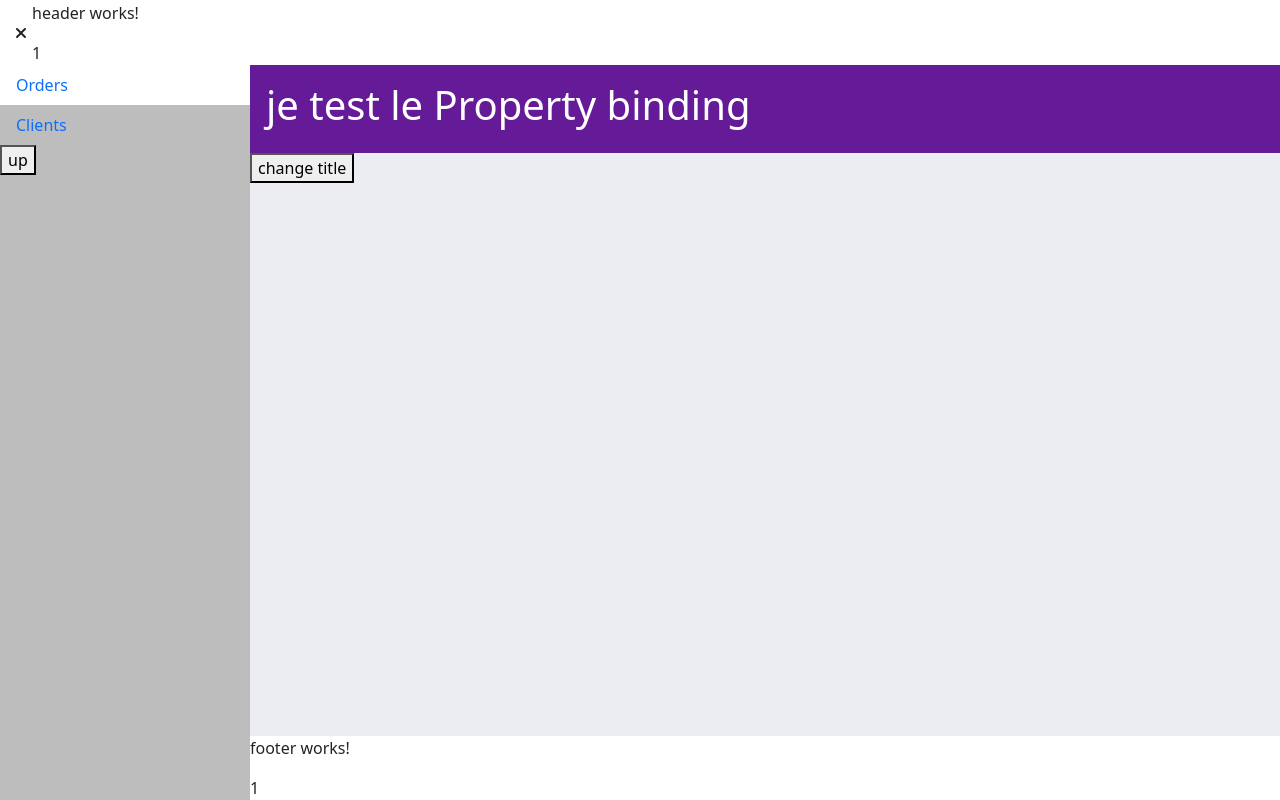
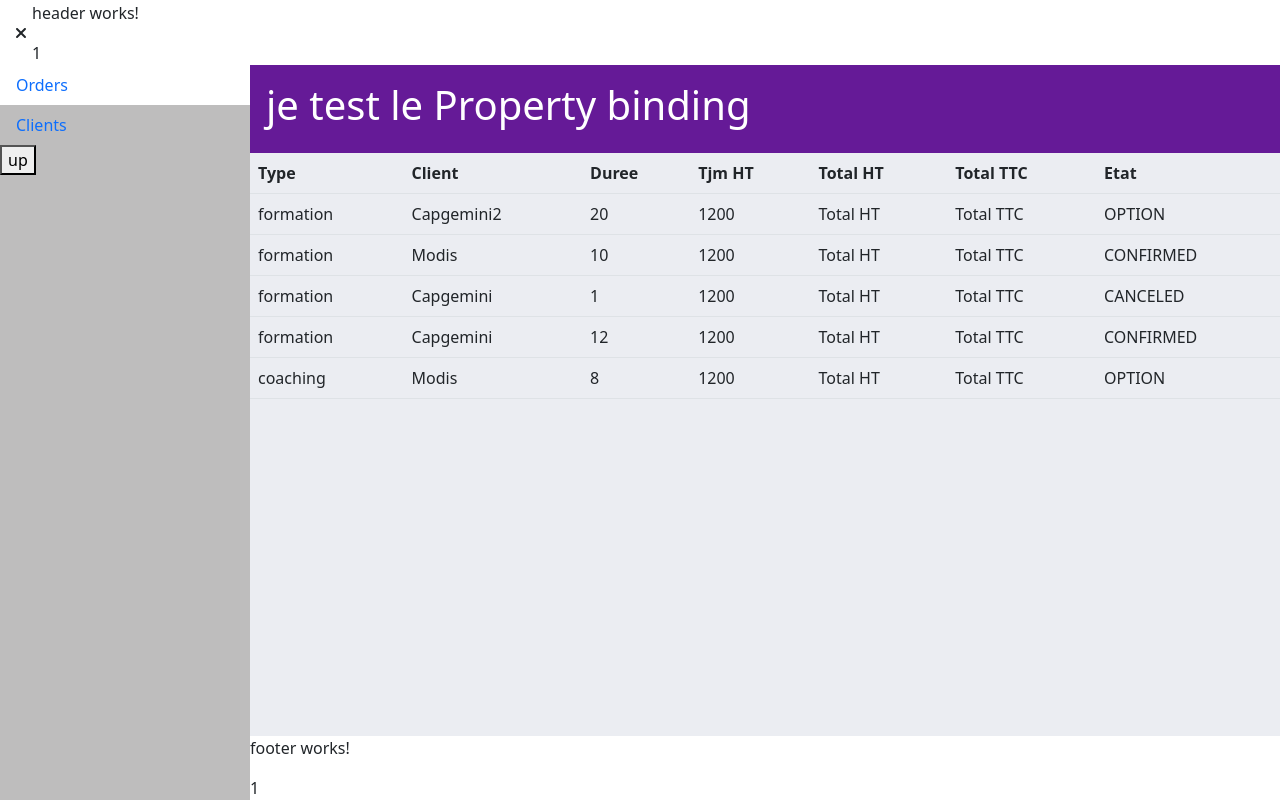
Before and after one commit to BenjaminPerrin/crm, an Angular app: page /orders in a window 1280 px wide. Built offline with nearby package versions, Linux system fonts and the light colour scheme; data requests are answered from the project's data file.

Commit message:
Components stupides -property binding & lifecycleh

```diff
--- a/src/app/orders/pages/page-list-orders/page-list-orders.component.html
+++ b/src/app/orders/pages/page-list-orders/page-list-orders.component.html
@@ -1,3 +1,19 @@
-<app-template-full-width [title]="title">
-  <button (click)="changeTitle()">change title</button>
+<app-template-full-width [title]="title" *ngIf="collection">
+  <!-- <button (click)="changeTitle()">change title</button> -->
+  <!-- <app-btn [link]='link' [label]="label"></app-btn> -->
+  <!-- <form #myform="ngForm" (ngSubmit)="onSubmit(myform)">
+    <input type="text" name="route" id="" ngModel>
+    <button type="submit" class="btn btn-primary">Submit</button>
+  </form> -->
+  <app-table-light [headers]="headers" [collection]="collection">
+    <tr *ngFor="let item of collection">
+      <td>{{item.typePresta}}</td>
+      <td>{{item.client}}</td>
+      <td>{{item.nbJours}}</td>
+      <td>{{item.tjmHt}}</td>
+      <td>Total HT</td>
+      <td>Total TTC</td>
+      <td>{{item.state}}</td>
+    </tr>
+  </app-table-light>
 </app-template-full-width>
--- a/src/app/orders/pages/page-list-orders/page-list-orders.component.ts
+++ b/src/app/orders/pages/page-list-orders/page-list-orders.component.ts
@@ -1,4 +1,5 @@
-import { Component, OnInit } from '@angular/core';
+import { Component, OnChanges, OnInit, SimpleChanges } from '@angular/core';
+// import { NgForm } from '@angular/forms';
 import { Order } from 'src/app/core/models/order';
 import { OrdersService } from '../../services/orders.service';
 
@@ -9,12 +10,24 @@ import { OrdersService } from '../../services/orders.service';
 })
 export class PageListOrdersComponent implements OnInit {
   public collection!: Order[];
-  public title = 'je test le Property binding';
+  public title: string = 'je test le Property binding';
+  public link: string = 'add-orders';
+  public label: string = 'click';
+
+  public headers: string[];
   constructor(private orderservice: OrdersService) {
+    this.headers = [
+      'Type',
+      'Client',
+      'Duree',
+      'Tjm HT',
+      'Total HT',
+      'Total TTC',
+      'Etat',
+    ];
     this.orderservice.collection$.subscribe((data) => {
       this.collection = data;
     });
-    console.log();
   }
 
   ngOnInit(): void {}
@@ -22,4 +35,10 @@ export class PageListOrdersComponent implements OnInit {
   public changeTitle(): void {
     this.title = 'title changed';
   }
+
+  // onSubmit(form: NgForm) {
+  //   if (form.valid) {
+  //     this.link = form.value.route;
+  //   }
+  // }
 }
--- /dev/null
+++ b/src/app/shared/components/btn/btn.component.html
@@ -0,0 +1 @@
+<button routerLink={{link}}>{{label}}</button>
--- /dev/null
+++ b/src/app/shared/components/btn/btn.component.ts
@@ -0,0 +1,21 @@
+import {
+  Component,
+  Input,
+  OnChanges,
+  OnInit,
+  SimpleChanges,
+} from '@angular/core';
+
+@Component({
+  selector: 'app-btn',
+  templateUrl: './btn.component.html',
+  styleUrls: ['./btn.component.scss'],
+})
+export class BtnComponent implements OnInit, OnChanges {
+  @Input() public link!: string;
+  @Input() public label!: string;
+  constructor() {}
+  ngOnChanges(): void {}
+
+  ngOnInit(): void {}
+}
--- /dev/null
+++ b/src/app/shared/components/table-light/table-light.component.html
@@ -0,0 +1,12 @@
+<table class="table">
+  <thead>
+    <tr>
+      <th *ngFor="let header of headers">
+        {{ header }}
+      </th>
+    </tr>
+  </thead>
+  <tbody>
+    <ng-content></ng-content>
+  </tbody>
+</table>
--- /dev/null
+++ b/src/app/shared/components/table-light/table-light.component.ts
@@ -0,0 +1,14 @@
+import { Component, Input, OnInit } from '@angular/core';
+
+@Component({
+  selector: 'app-table-light',
+  templateUrl: './table-light.component.html',
+  styleUrls: ['./table-light.component.scss'],
+})
+export class TableLightComponent implements OnInit {
+  @Input() public headers!: string[];
+  @Input() public collection!: any;
+  constructor() {}
+
+  ngOnInit(): void {}
+}
```
Also changed, not shown: src/app/shared/shared.module.ts (+6 -3 lines), src/app/shared/components/btn/btn.component.scss (added), src/app/shared/components/table-light/table-light.component.scss (added), 2 other files (tests, documents, lock files or other folders).
